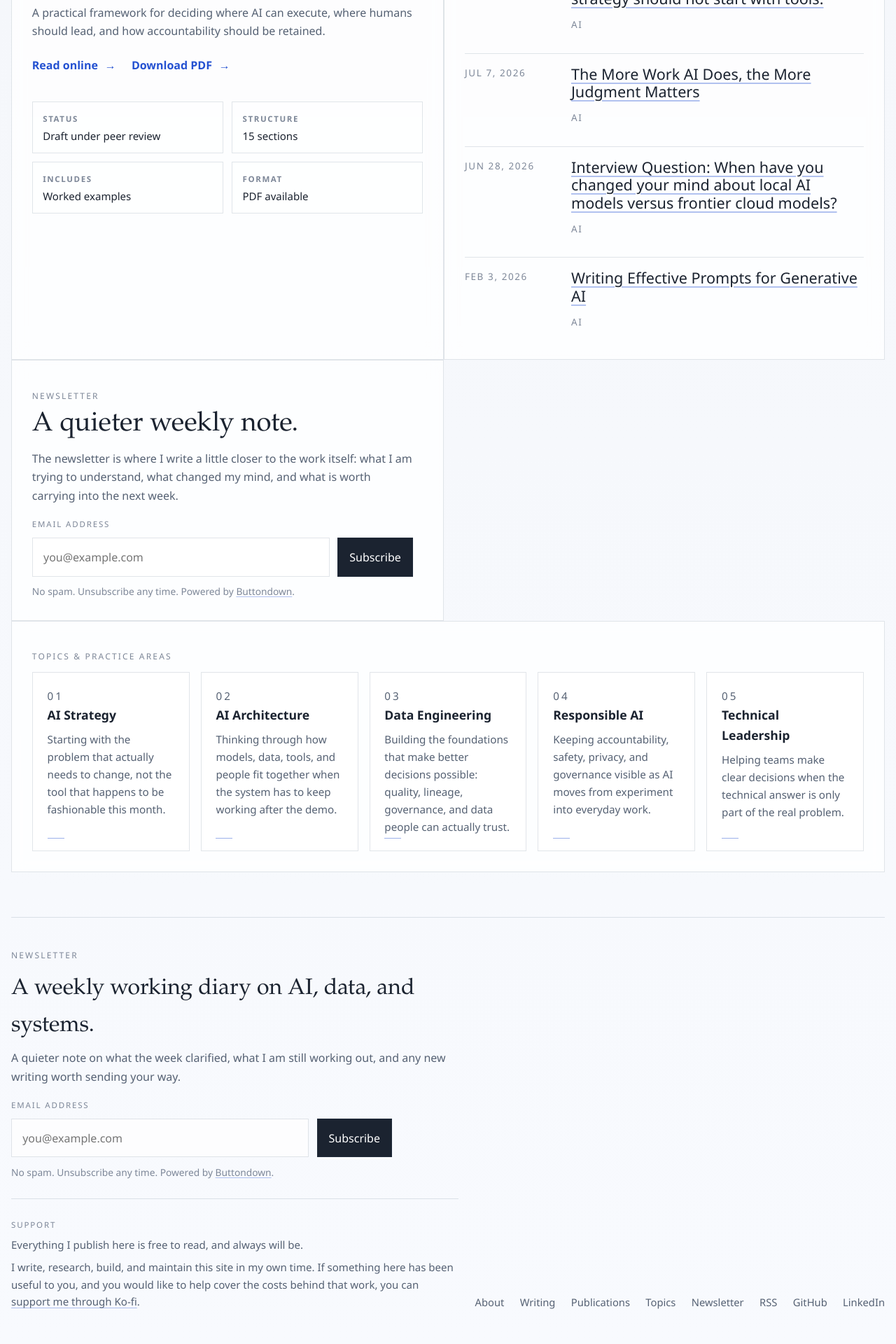
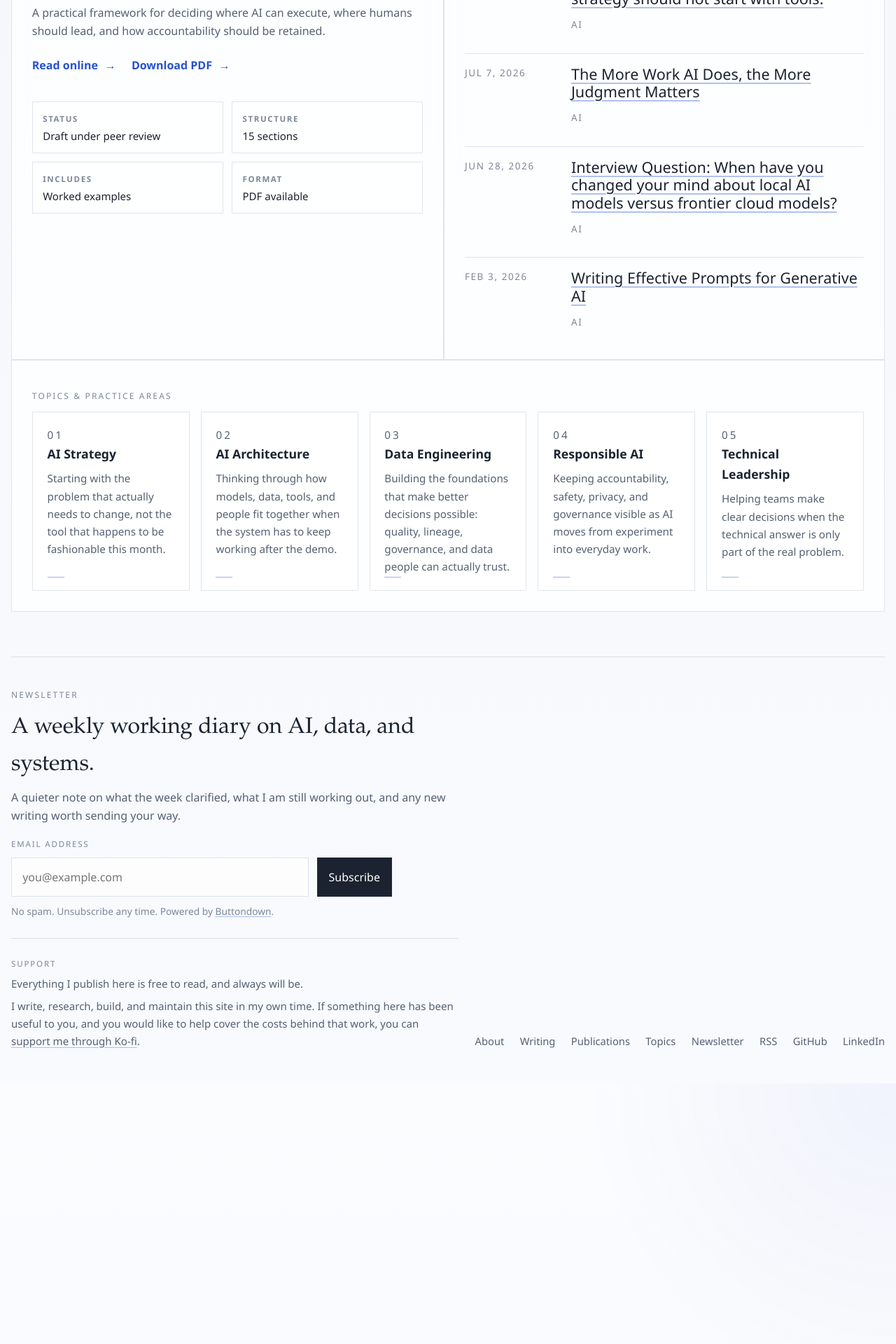
Before and after one commit to philbudden/blog, a Jekyll site: the page built from index.html, in a window 1280 px wide. Shown: the part 1416-3336 px from the top of the page at 70% size. Built offline with Jekyll 4.4.1, drawn with Linux system fonts in a browser that asks for light colours; after the commit the page ends 2964 px from its top, so only the background shows below that.

Commit message:
Remove homepage newsletter signup panel

```diff
--- a/assets/css/site.css
+++ b/assets/css/site.css
@@ -428,7 +428,6 @@ input {
   grid-column: 1 / -1;
 }
 
-.home-panel--newsletter h2,
 .newsletter-panel h2 {
   margin: 0;
   font-family: var(--font-display);
@@ -437,7 +436,6 @@ input {
   line-height: 1;
 }
 
-.home-panel--newsletter p:not(.section-kicker):not(.newsletter-form__meta),
 .newsletter-panel p:not(.section-kicker):not(.newsletter-form__meta) {
   max-width: 34rem;
   color: var(--ink-soft);
--- a/index.html
+++ b/index.html
@@ -94,13 +94,6 @@ body_class: page-home
       </div>
     </section>
 
-    <section class="home-panel home-panel--newsletter">
-      <p class="section-kicker">Newsletter</p>
-      <h2>A quieter weekly note.</h2>
-      <p>The newsletter is where I write a little closer to the work itself: what I am trying to understand, what changed my mind, and what is worth carrying into the next week.</p>
-      {% include newsletter-form.html id="newsletter-home-email" %}
-    </section>
-
     <section class="home-panel home-panel--areas">
       <p class="section-kicker">Topics &amp; practice areas</p>
       <div class="areas-grid">
```
